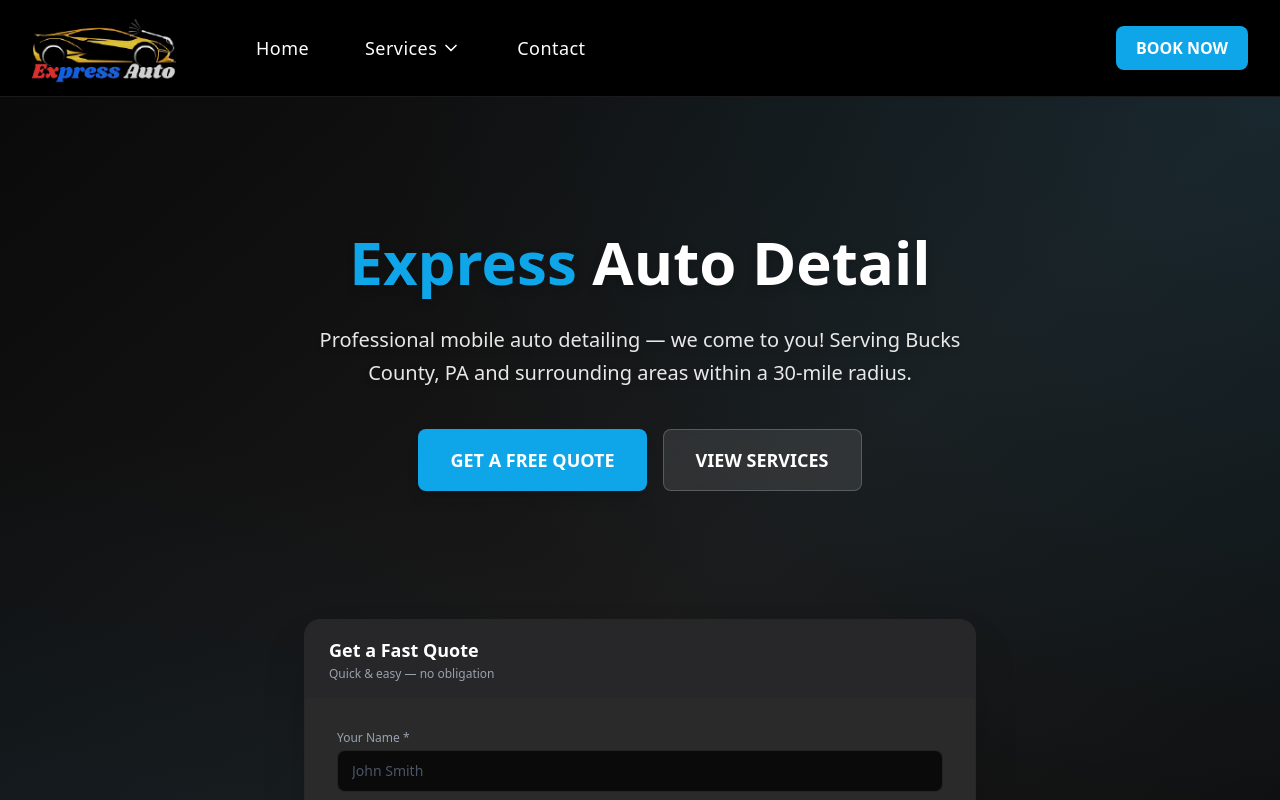
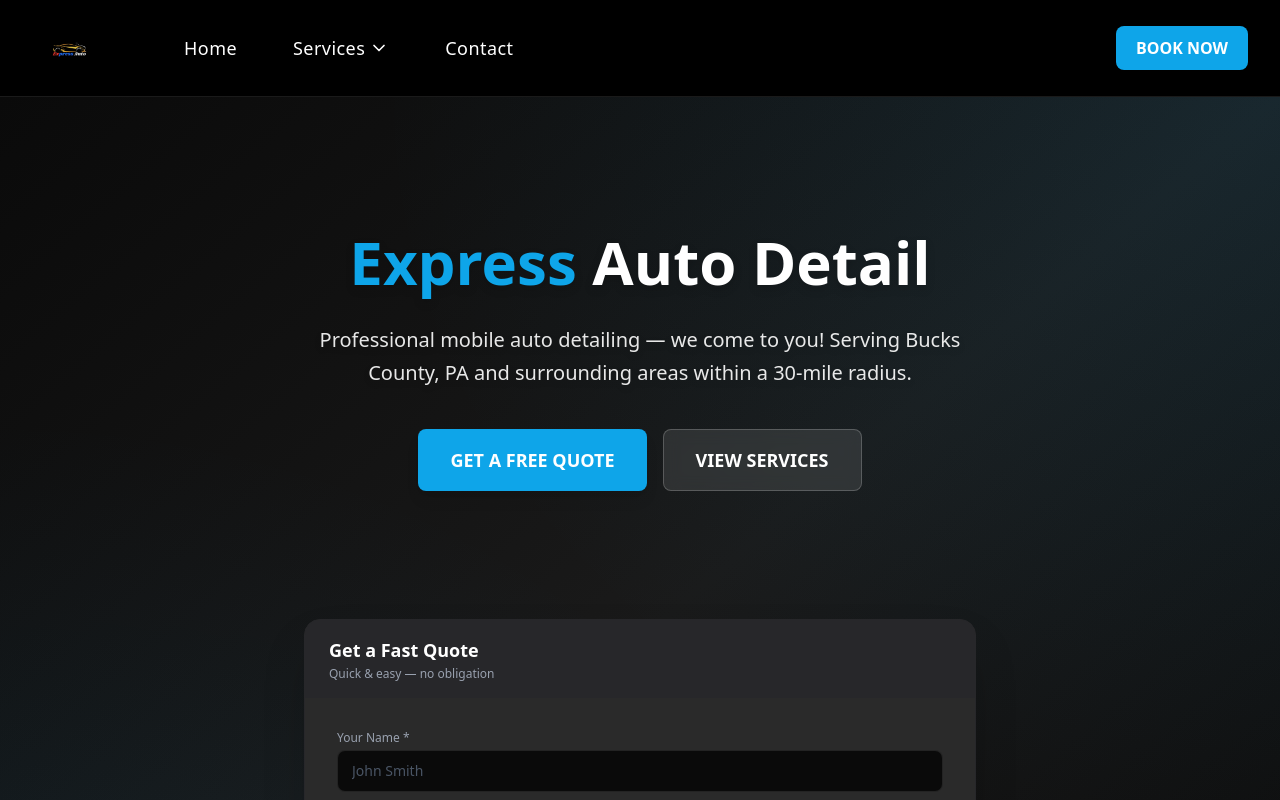
Before and after one commit to topoftheridge/expressauto-site, a Next.js app: page / in a window 1280 px wide. Shown: the top 800 px of the page. Built offline with nearby package versions, Linux system fonts and the light colour scheme.

Commit message:
Switch header logo to SVG

```diff
--- a/src/components/Footer.tsx
+++ b/src/components/Footer.tsx
@@ -9,7 +9,7 @@ export default function Footer() {
           {/* Company Info */}
           <div>
             <div className="mb-4">
-              <Image src="/expressautoheaderlogo.jpg" alt="Express Auto Detail" width={170} height={100} className="h-16 w-auto" />
+              <Image src="/expressautoheaderlogo.svg" alt="Express Auto Detail" width={170} height={100} className="h-16 w-auto" />
             </div>
             <p className="text-sm mb-4">Professional mobile auto detailing serving Bucks County, PA and surrounding areas within a 30-mile radius. We come to you!</p>
             <div className="space-y-2 text-sm">
--- a/src/components/Navbar.tsx
+++ b/src/components/Navbar.tsx
@@ -16,7 +16,7 @@ export default function Navbar() {
         <div className="max-w-7xl mx-auto px-4 sm:px-6 lg:px-8">
           <div className="flex items-center justify-between h-20 lg:h-24">
             <Link href="/" className="flex items-center gap-2 shrink-0">
-              <Image src="/expressautoheaderlogo.jpg" alt="Express Auto Detail" width={170} height={100} className="h-14 lg:h-[72px] w-auto" priority />
+              <Image src="/expressautoheaderlogo.svg" alt="Express Auto Detail" width={170} height={100} className="h-14 lg:h-[72px] w-auto" priority />
             </Link>
 
             {/* Desktop Nav */}
```
Also changed, not shown: public/expressautoheaderlogo.jpg (deleted), public/expressautoheaderlogo.svg (renamed from expressautoheaderlogo.svg).
